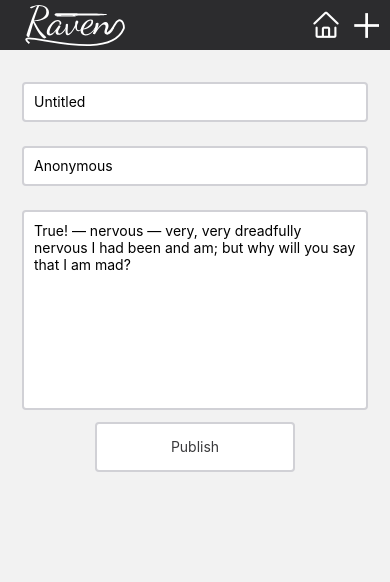
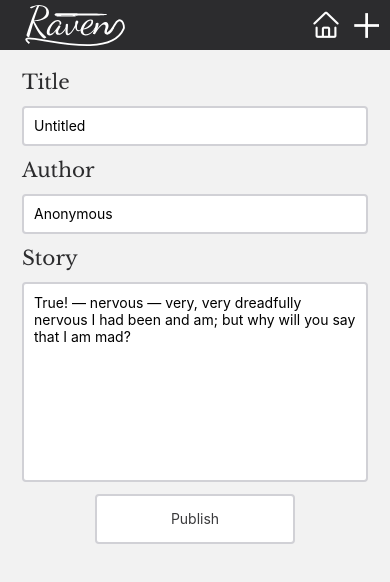
Before and after one commit to adzke/short-story, a React Native app in the folder short-story/: screen /AddStory in a window 390 px wide. Shown: the top 582 px of the page. Built offline with nearby package versions, Linux system fonts and the light colour scheme; no server answers.

Commit message:
Updated Banner

```diff
--- a/short-story/common/alert-banner.tsx
+++ b/short-story/common/alert-banner.tsx
@@ -6,19 +6,41 @@ import { TouchableOpacity } from "react-native-gesture-handler";
 import { useReactiveVar } from "@apollo/client";
 import { rvShowBanner } from "./common-states";
 
+export enum BannerColours  {
+    applePurple = '#5856d6',
+    appleRed = '#ff3b30',
+    appleGreen = '#4cd964'
+
+
+}
+
+export type BannerProps = {
+    message: string,
+    colour: BannerColours
+}
+
 export const AlertBanner = () => {
 
     const showBanner = useReactiveVar(rvShowBanner)
     const displayNone = {display: 'none'} as ViewStyle
 
     const closeBanner = () => {
-        rvShowBanner(false)
+        rvShowBanner(undefined)
     }
+
+    if (showBanner === undefined) {
+        return null
+    }
+
+    const {
+        colour,
+        message,
+    } = showBanner
     return (
         <View style={showBanner ? styles.mainContainer : displayNone}>
-            <View style={styles.background}>
+            <View style={StyleSheet.compose(styles.background, {backgroundColor: colour})}>
                 <View style={styles.contentRow}>
-                    <Text style={styles.alertText}>Publish failed, 404 error.</Text>
+                    <Text style={styles.alertText}>{message}</Text>
                     <View style={styles.closeIcon}>
                         <TouchableOpacity onPress={closeBanner}>
                             <AntDesign name="close" size={24} color={defaultWhite} />
@@ -51,7 +73,7 @@ const styles = StyleSheet.create({
         backgroundColor: '#f44336',
         borderRadius: 3,
 
-    },
+    } as ViewStyle,
     alertText: {
         color: defaultWhite,
         fontSize: 18,
--- a/short-story/common/common-states.ts
+++ b/short-story/common/common-states.ts
@@ -1,8 +1,9 @@
 import { makeVar } from "@apollo/client";
+import { BannerProps } from "./alert-banner";
 import { Story } from "./common-types";
 
 
 
 export const rvStories = makeVar<Story[]>([])
 export const rvCurrentStory = makeVar<Story | undefined>(undefined)
-export const rvShowBanner = makeVar<boolean>(false)
+export const rvShowBanner = makeVar<BannerProps | undefined>(undefined)
--- a/short-story/common/storiesAPIFunctions.ts
+++ b/short-story/common/storiesAPIFunctions.ts
@@ -1,4 +1,5 @@
 import { rvIsLoading } from "../components/loading";
+import { BannerColours } from "./alert-banner";
 import { rvShowBanner, rvStories } from "./common-states";
 import { PostStoryResult, Story, StoryPost } from "./common-types";
 
@@ -64,6 +65,10 @@ export const postStories = async (story: StoryPost) => {
         console.log('result is: ', JSON.stringify(result, null, 4));
         getStories()
         rvIsLoading(false)
+        rvShowBanner({
+            message: "Post successful",
+            colour: BannerColours.appleGreen
+        })
         return {
             story: result,
             postSucessful: true,
@@ -72,7 +77,10 @@ export const postStories = async (story: StoryPost) => {
     }
     catch (error) {
         if (error instanceof Error) {
-            rvShowBanner(true)
+            rvShowBanner({
+                message: error.message,
+                colour: BannerColours.appleRed
+            })
             console.log('error message: ', error.message);
             rvIsLoading(false)
             return {
@@ -81,7 +89,10 @@ export const postStories = async (story: StoryPost) => {
             }
 
         } else {
-            rvShowBanner(true)
+            rvShowBanner({
+                message: 'unexpected error: ',
+                colour: BannerColours.appleRed
+            })
             console.log('unexpected error: ', error);
             rvIsLoading(false)
             return {
--- a/short-story/components/add-story.tsx
+++ b/short-story/components/add-story.tsx
@@ -1,11 +1,11 @@
 import { StackScreenProps } from "@react-navigation/stack";
 import React, { useState } from "react"
-import { SafeAreaView, TextInput, StyleSheet, ViewStyle, ColorValue, Dimensions, View } from "react-native"
+import { SafeAreaView, TextInput, StyleSheet, ViewStyle, ColorValue, Dimensions, View, Text } from "react-native"
 import { ShortStoryNavigatorPamarList } from "../App";
-import { applePurple, appleSytemGray4, defaultWhite } from "../common/colours";
-import { rvShowBanner } from "../common/common-states";
+import { applePurple, appleSytemGray4, defaultBlack, defaultWhite } from "../common/colours";
 import { StoryPost } from "../common/common-types";
 import { DefaultButton } from "../common/default-button";
+import { defaultFont } from "../common/fonts";
 import { postStories } from "../common/storiesAPIFunctions";
 
 const inputHeight = 40
@@ -98,8 +98,17 @@ export const AddStory = ({ navigation: { navigate } }: StackScreenProps<ShortSto
     return (
         <SafeAreaView >
             <View style={styles.mainContainer}>
+                <Text style={styles.inputTitle}>
+                    Title
+                </Text>
                 <TextInput style={StyleSheet.compose(styles.title, { borderColor: borderColourTitle })} onChangeText={setTitle} placeholder={defaultTitleValue} onFocus={() => selectionBorderChange(StorySection.Title, textInputBlur)} onBlur={() => selectionBorderChange(StorySection.Title, textInputFocused)} />
+                <Text style={styles.inputTitle}>
+                    Author
+                </Text>
                 <TextInput style={StyleSheet.compose(styles.author, { borderColor: borderColourAuthor })} onChangeText={setAuthor} placeholder={defaultAuthorValue} onFocus={() => selectionBorderChange(StorySection.Author, textInputBlur)} onBlur={() => selectionBorderChange(StorySection.Author, textInputFocused)} />
+                <Text style={styles.inputTitle}>
+                    Story
+                </Text>
                 <TextInput style={StyleSheet.compose(styles.story, { borderColor: borderColourStory })} onChangeText={setStory} placeholder={defaultStoryValue} multiline={true} onFocus={() => selectionBorderChange(StorySection.Story, textInputBlur)} onBlur={() => selectionBorderChange(StorySection.Story, textInputFocused)} />
                 <View style={styles.buttonContainer}>
                     <DefaultButton buttonText="Publish" onPress={addStory}></DefaultButton>
@@ -148,6 +157,12 @@ const styles = StyleSheet.create({
         borderRadius: inputBorderRadius,
         borderWidth: inputBorderWidth,
         borderColor: inputBorderColour,
-        outlineStyle: inputOutlineStyle
+        outlineStyle: inputOutlineStyle,
     } as ViewStyle,
+    inputTitle: {
+        fontFamily: defaultFont,
+        color: defaultBlack,
+        fontSize: 20,
+        marginLeft: 12,
+        }
 });
--- a/short-story/components/stories.tsx
+++ b/short-story/components/stories.tsx
@@ -39,8 +39,6 @@ export const Stories = ({ navigation: { navigate } }: StackScreenProps<ShortStor
                                 {story.author}
                             </Text>
                         </View>
-
-
                     </View>
                 </TouchableOpacity>
             ))}
@@ -56,7 +54,7 @@ const styles = StyleSheet.create({
         justifyContent: 'center',
     },
     storySpacer: {
-        height: 100,
+        height: 25,
         width: '100%'
     },
     storyCard: {
```
